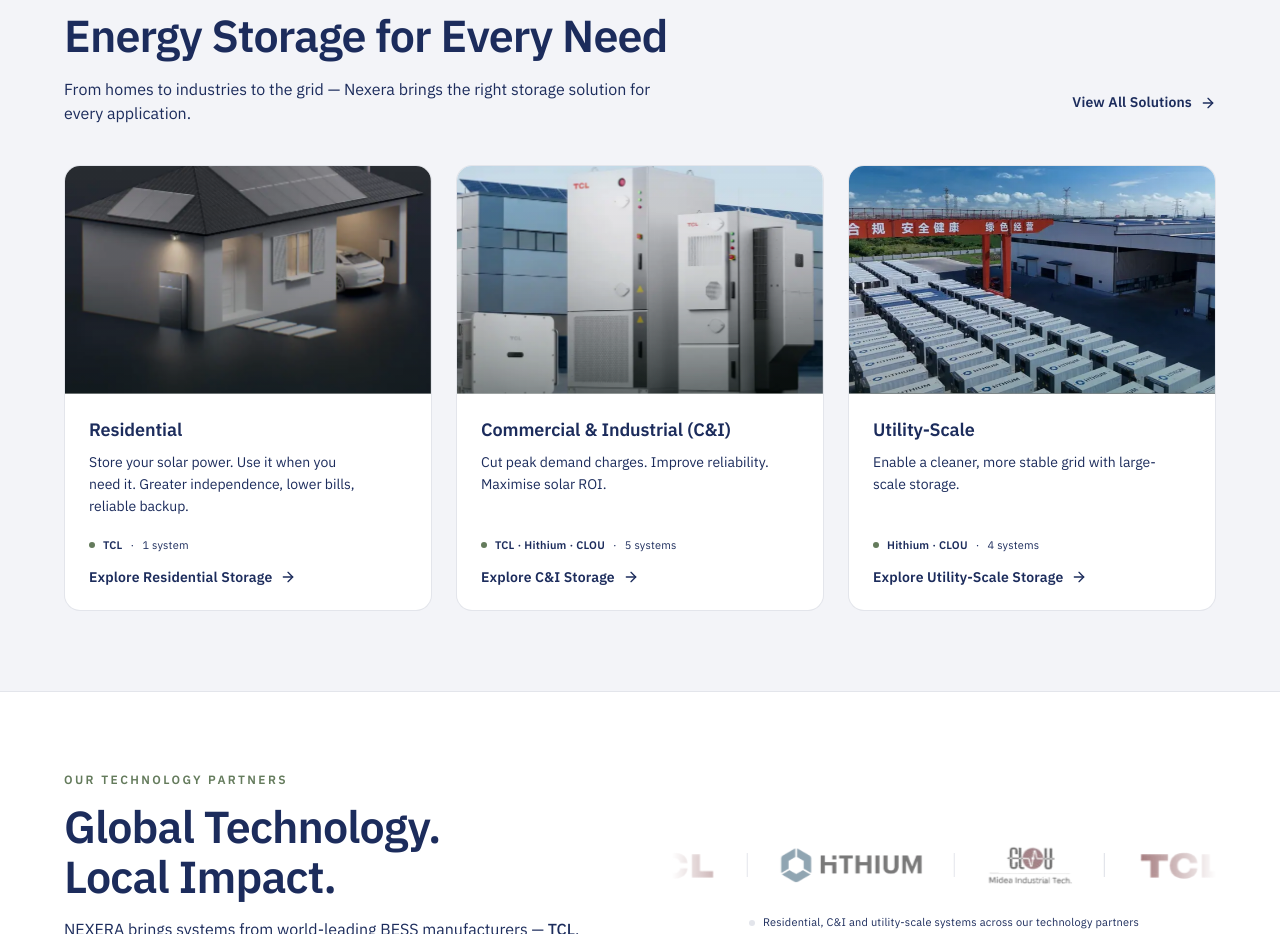
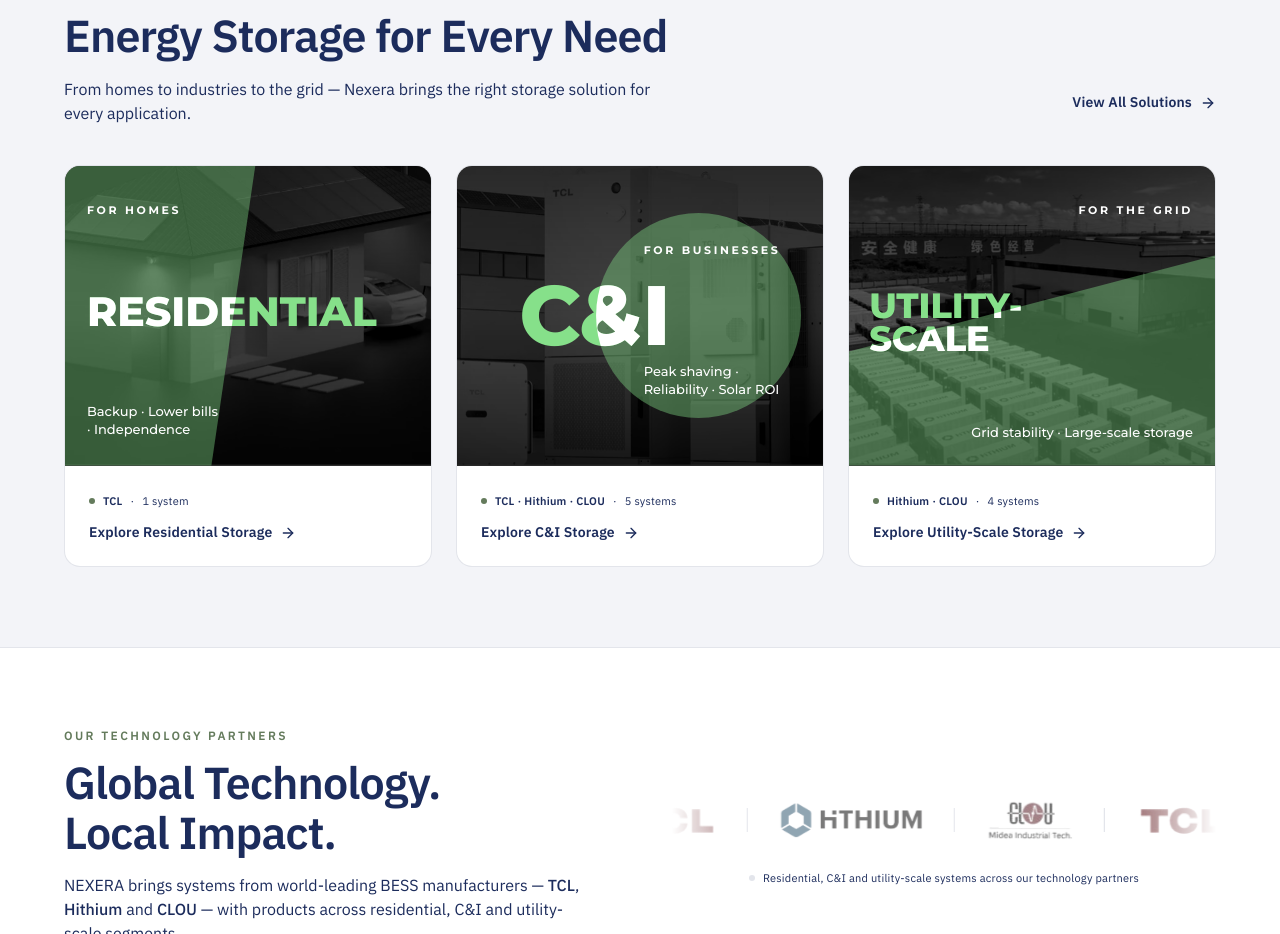
Before and after one commit to Soujanya-patil/Nexera, a React (Vite) app: page / in a window 1280 px wide. Shown: the part 1180-2114 px from the top of the page. Built offline with nearby package versions, Linux system fonts and the light colour scheme.

Commit message:
Home solution cards restyled: black and white photos that turn to colour on hover and keyboard focus, accent shape with the Montserrat title crossing it, eyebrow and benefits on the photo, partner line and link below

```diff
--- a/src/components/HomeSolutions.jsx
+++ b/src/components/HomeSolutions.jsx
@@ -1,4 +1,4 @@
-import { useRef } from "react";
+import { useEffect, useRef, useState } from "react";
 import { Link } from "react-router-dom";
 import { ArrowRight } from "lucide-react";
 import SceneImg from "./SceneImg";
@@ -24,33 +24,63 @@
 
 // Imagery and alt text reused from ScaleStory (same three segments); copy from the approved mockup.
 // Each card links to its segment's section on the Solutions page.
+// On the photo (approved card mockup): an eyebrow, the title (the card's h3) and the benefits, the latter
+// taken from each card's previous description. `shape` is the card's transparent accent shape (a
+// clip-path); the white copy of the title is clipped to it, so the title turns white where it crosses
+// into the colour. Positions and sizes are in % of the photo and cqi (its width), so they hold at every
+// card width; C&I's eyebrow and benefits are placed relative to its circle.
 const cards = [
   {
     id: "residential",
-    title: "Residential",
+    title: ["Residential"],
+    eyebrow: "For homes",
+    benefits: "Backup · Lower bills · Independence",
+    shape: "polygon(0 0, 52% 0, 40% 100%, 0 100%)",
+    shade: "from-black/75 via-black/62 to-black/82",
+    at: {
+      eyebrow: { left: "6%", top: "12%" },
+      title: { left: "6%", top: "42%", fontSize: "11.2cqi" },
+      benefits: { left: "6%", bottom: "9%", maxWidth: "36%" },
+    },
     page: SOLUTION_PAGES.residential.path,
     cta: "Explore Residential Storage",
-    copy: "Store your solar power. Use it when you need it. Greater independence, lower bills, reliable backup.",
     // TODO(india-imagery): see ScaleStory — res-house is a CGI render of a generic non-Indian house.
     img: "res-house",
     alt: "Rendering of a home at night with rooftop solar and a wall-mounted TCL battery beside the garage",
   },
   {
     id: "ci",
-    title: "Commercial & Industrial (C&I)",
+    title: ["C&I"],
+    eyebrow: "For businesses",
+    benefits: "Peak shaving · Reliability · Solar ROI",
+    // The brightest photo (white cabinets): a deeper shade keeps its text AA.
+    shape: "circle(28cqi at 66% 50%)",
+    shade: "from-black/82 via-black/72 to-black/84",
+    at: {
+      eyebrow: { left: "calc(66% - 15cqi)", top: "calc(50% - 20cqi)" },
+      title: { left: "17%", top: "50%", fontSize: "23cqi", translate: "0 -50%" },
+      benefits: { left: "calc(66% - 15cqi)", top: "calc(50% + 13cqi)", maxWidth: "38cqi" },
+    },
     page: SOLUTION_PAGES.ci.path,
     cta: "Explore C&I Storage",
-    copy: "Cut peak demand charges. Improve reliability. Maximise solar ROI.",
     // TODO(india-imagery): see ScaleStory — ci-industrial is not identifiably Indian.
     img: "ci-industrial",
     alt: "TCL floor-standing battery cabinets and inverter beside an industrial building",
   },
   {
     id: "utility",
-    title: "Utility-Scale",
+    title: ["Utility-", "Scale"],
+    eyebrow: "For the grid",
+    benefits: "Grid stability · Large-scale storage",
+    shape: "polygon(0 62%, 100% 30%, 100% 100%, 0 100%)",
+    shade: "from-black/75 via-black/62 to-black/82",
+    at: {
+      eyebrow: { right: "6%", top: "12%" },
+      title: { left: "5.5%", top: "41%", fontSize: "9.6cqi" },
+      benefits: { right: "6%", bottom: "8%", textAlign: "right" },
+    },
     page: SOLUTION_PAGES.utility.path,
     cta: "Explore Utility-Scale Storage",
-    copy: "Enable a cleaner, more stable grid with large-scale storage.",
     // TODO(india-imagery): see ScaleStory — utility-yard shows Chinese-language signage.
     img: "utility-yard",
     alt: "Aerial view of rows of Hithium battery storage containers at a large site",
@@ -61,14 +91,34 @@
  * Solutions — a product-discovery moment: the three segment cards act as a BESS selector.
  * Entrance: Residential → C&I → Utility rise out of their own frames in turn (same direction, short
  * stagger).
- * Hover / focus: the card rises 6 px with a deeper shadow, a green accent draws along its top edge,
- * the photo zooms slowly and brightens (a soft shade over it lifts), an "Explore" tag slides in on
- * the photo, the title shifts 3 px, the arrow moves, and the technology partners with systems for
- * that application (from the catalogue) and the number of systems come up at the foot of the card.
- * The section carries a very soft light that follows the mouse.
+ * Each card's photo is black & white under a dark shade, with one transparent accent shape; the
+ * title (Montserrat) crosses the shape's edge — accent outside, white inside. Below the photo only the
+ * partners with systems for that application (from the catalogue), the system count and the link.
+ * Hover (a fine pointer) and keyboard focus: the photo returns to full colour (0.4 s; at once under
+ * reduced motion), the card rises with a deeper shadow, the photo zooms slowly, the arrow moves. Phones
+ * keep the black & white photo. The section carries a very soft light that follows the mouse.
  */
 export default function HomeSolutions() {
   const grid = useRef(null);
+  // Montserrat (the photo text) is only applied once the cards come within 400 px of the screen, so the
+  // browser doesn't fetch it during the first load: the cards sit below the first screen, and fetching it
+  // early delayed the hero's largest paint. Until then the text is set in the site font (off-screen).
+  const [face, setFace] = useState(false);
+  useEffect(() => {
+    const el = grid.current;
+    if (!el) return;
+    const io = new IntersectionObserver(
+      ([e]) => {
+        if (!e.isIntersecting) return;
+        setFace(true);
+        io.disconnect();
+      },
+      { rootMargin: "400px 0px" }
+    );
+    io.observe(el);
+    return () => io.disconnect();
+  }, []);
+  const font = face ? "font-montserrat" : "font-sans";
   const enter = useEntrance(grid, ({ tl, q }) => {
     tl.fromTo(
       q("[data-e]"),
@@ -108,9 +158,12 @@
               data-e
               className="group relative flex flex-col overflow-hidden rounded-card border border-line bg-white card-hover"
             >
-              <span aria-hidden="true" className="absolute left-6 top-0 z-10 h-0.5 w-14 origin-left scale-x-0 rounded-full bg-accent transition-[scale] duration-base ease-standard group-hover:scale-x-100 group-focus-visible:scale-x-100 group-focus-within:scale-x-100 " />
-              <div className="relative aspect-[16/10] overflow-hidden">
-                <ParallaxMedia amount={5}>
+              {/* The photo and the text set on it; a dark ground for the accent and the white text. */}
+              <div data-ground="dark" className="@container relative h-[300px] overflow-hidden">
+                <ParallaxMedia
+                  amount={5}
+                  className="grayscale contrast-110 transition-[filter] duration-[400ms] ease-standard motion-reduce:transition-none pointer-fine:group-hover:grayscale-0 pointer-fine:group-hover:contrast-100 group-has-[a:focus-visible]:grayscale-0 group-has-[a:focus-visible]:contrast-100"
+                >
                   <SceneImg
                     name={c.img}
                     alt={c.alt}
@@ -118,21 +171,37 @@
                     className="card-media h-full w-full object-cover"
                   />
                 </ParallaxMedia>
-                {/* A soft shade that lifts on hover, so the photo seems to brighten */}
-                <span aria-hidden="true" className="pointer-events-none absolute inset-0 bg-gradient-to-t from-deep-grid/30 via-deep-grid/5 to-transparent transition-opacity duration-slow group-hover:opacity-0 group-focus-visible:opacity-0 group-focus-within:opacity-0" />
-                <span
-                  aria-hidden="true"
-                  className="absolute right-4 top-4 inline-flex translate-x-2 items-center gap-1.5 rounded-full bg-deep-grid/75 px-3 py-1 eyebrow text-white opacity-0 backdrop-blur-sm transition-[opacity,translate] duration-base ease-standard group-hover:translate-x-0 group-focus-visible:translate-x-0 group-focus-within:translate-x-0 group-hover:opacity-100 group-focus-visible:opacity-100 group-focus-within:opacity-100  "
-                >
-                  Explore
-                  <ArrowRight className="h-3 w-3" />
-                </span>
+                {/* A dark soft shade (deepest at the top and foot, where the small white text sits), then the
+                    transparent accent shape over it — dark enough beneath that all text keeps AA contrast */}
+                <span aria-hidden="true" className={`pointer-events-none absolute inset-0 bg-gradient-to-b ${c.shade}`} />
+                <span data-shape aria-hidden="true" className="pointer-events-none absolute inset-0 bg-accent/40" style={{ clipPath: c.shape }} />
+                <p className={`absolute ${font} text-[0.6875rem] font-bold uppercase tracking-[0.24em] text-white`} style={c.at.eyebrow}>
+                  {c.eyebrow}
+                </p>
+                <h3 className={`absolute ${font} font-extrabold uppercase leading-[0.95] text-accent`} style={c.at.title}>
+                  {c.title.map((line) => (
+                    <span key={line} className="block">
+                      {line}
+                    </span>
+                  ))}
+                </h3>
+                {/* The same title in white, clipped to the shape (decorative: the h3 above is the heading) */}
+                <div aria-hidden="true" className="pointer-events-none absolute inset-0" style={{ clipPath: c.shape }}>
+                  <p className={`absolute ${font} font-extrabold uppercase leading-[0.95] text-white`} style={c.at.title}>
+                    {c.title.map((line) => (
+                      <span key={line} className="block">
+                        {line}
+                      </span>
+                    ))}
+                  </p>
+                </div>
+                <p className={`absolute ${font} text-[0.8125rem] font-medium leading-snug text-white`} style={c.at.benefits}>
+                  {c.benefits}
+                </p>
               </div>
               <div className="flex flex-1 flex-col p-6">
-                <h3 className="text-h4 font-semibold text-ink transition-[translate] duration-base ease-standard group-hover:translate-x-[3px] group-focus-visible:translate-x-[3px] group-focus-within:translate-x-[3px]">{c.title}</h3>
-                <p className="mt-2 flex-1 text-small text-copy">{c.copy}</p>
                 {/* Product preview (space always reserved, so hovering never shifts the layout) */}
-                <p className="mt-4 flex translate-y-1 items-center gap-2 text-micro text-copy transition-[translate] duration-base ease-standard group-hover:translate-y-0 group-focus-visible:translate-y-0 group-focus-within:translate-y-0 ">
+                <p className="flex translate-y-1 items-center gap-2 text-micro text-copy transition-[translate] duration-base ease-standard group-hover:translate-y-0 group-focus-visible:translate-y-0 group-focus-within:translate-y-0 ">
                   <span className="h-1.5 w-1.5 rounded-full bg-label" aria-hidden="true" />
                   <span className="font-semibold text-copy">{partnersFor(c.id).map((p) => p.name).join(" · ")}</span>
                   <span aria-hidden="true">·</span>
--- a/src/index.css
+++ b/src/index.css
@@ -68,6 +68,27 @@
   size-adjust: 98.11%;
   ascent-override: 104.47%;
   descent-override: 28.03%;
+  line-gap-override: 0%;
+}
+
+/* Montserrat (Latin subset, one variable file for 500–800) — only for the text set on the home
+   solution cards' photos. Not preloaded: the cards sit below the first screen. */
+@font-face {
+  font-family: "Montserrat";
+  font-style: normal;
+  font-weight: 500 800;
+  font-display: swap;
+  src: url("/fonts/montserrat-latin-variable.woff2") format("woff2");
+  unicode-range: U+0000-00FF, U+0131, U+0152-0153, U+02BB-02BC, U+02C6, U+02DA, U+02DC, U+0304, U+0308, U+0329, U+2000-206F, U+20AC, U+2122, U+2191, U+2193, U+2212, U+2215, U+FEFF, U+FFFD;
+}
+/* Its metric-matched fallback (Arial scaled to Montserrat's width and line metrics), so the swap
+   moves nothing. */
+@font-face {
+  font-family: "Montserrat Fallback";
+  src: local("Arial"), local("ArialMT"), local("Arimo"), local("Liberation Sans");
+  size-adjust: 112.83%;
+  ascent-override: 85.79%;
+  descent-override: 22.25%;
   line-gap-override: 0%;
 }
 
@@ -102,6 +123,7 @@
      a deliberate fit for a technical hardware brand, not a generic pairing */
   --font-serif: "Georgia", serif; /* only in components no page mounts (IBM Plex Serif removed) */
   --font-sans: "IBM Plex Sans", "IBM Plex Sans Fallback", "Segoe UI", sans-serif;
+  --font-montserrat: "Montserrat", "Montserrat Fallback", ui-sans-serif, system-ui, sans-serif;
 
   /* Type scale — one fluid scale for every page (utilities text-display … text-micro). Each step sets
      its size, line-height and letter-spacing: tighter for large headings, normal for reading text.
```
Also changed, not shown: public/fonts/montserrat-latin-variable.woff2 (added).
